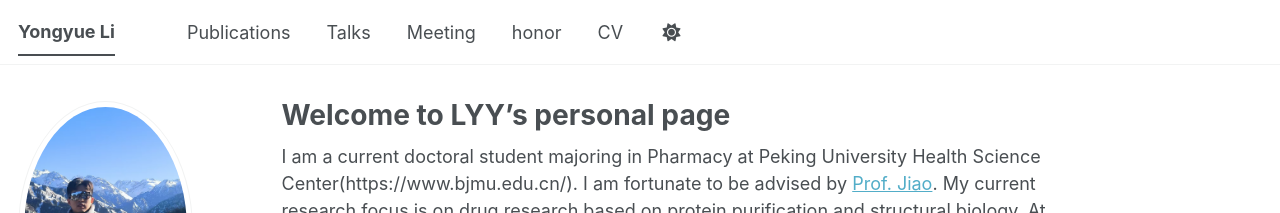
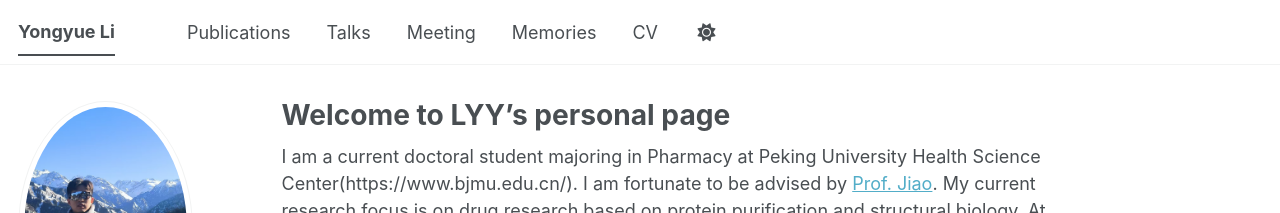
Before and after one commit to leeyongyue1019-spec/leeyongyue1019-spec.github.io, a Jekyll site: the page built from _pages/about.md, in a window 1280 px wide. Shown: the top 213 px of the page. Built offline with Jekyll 4.4.1, drawn with Linux system fonts in a browser that asks for light colours; some web fonts are replaced; a script bundle is joined from its source files by our own code; library files that are not in the unit come from our copies.

Commit message:
Update navigation.yml

```diff
--- a/_data/navigation.yml
+++ b/_data/navigation.yml
@@ -17,7 +17,7 @@ main:
   - title: "Meeting"
     url: /teaching/
 
-  - title: "honor"
+  - title: "Memories"
     url: /portfolio/
 
 
```
